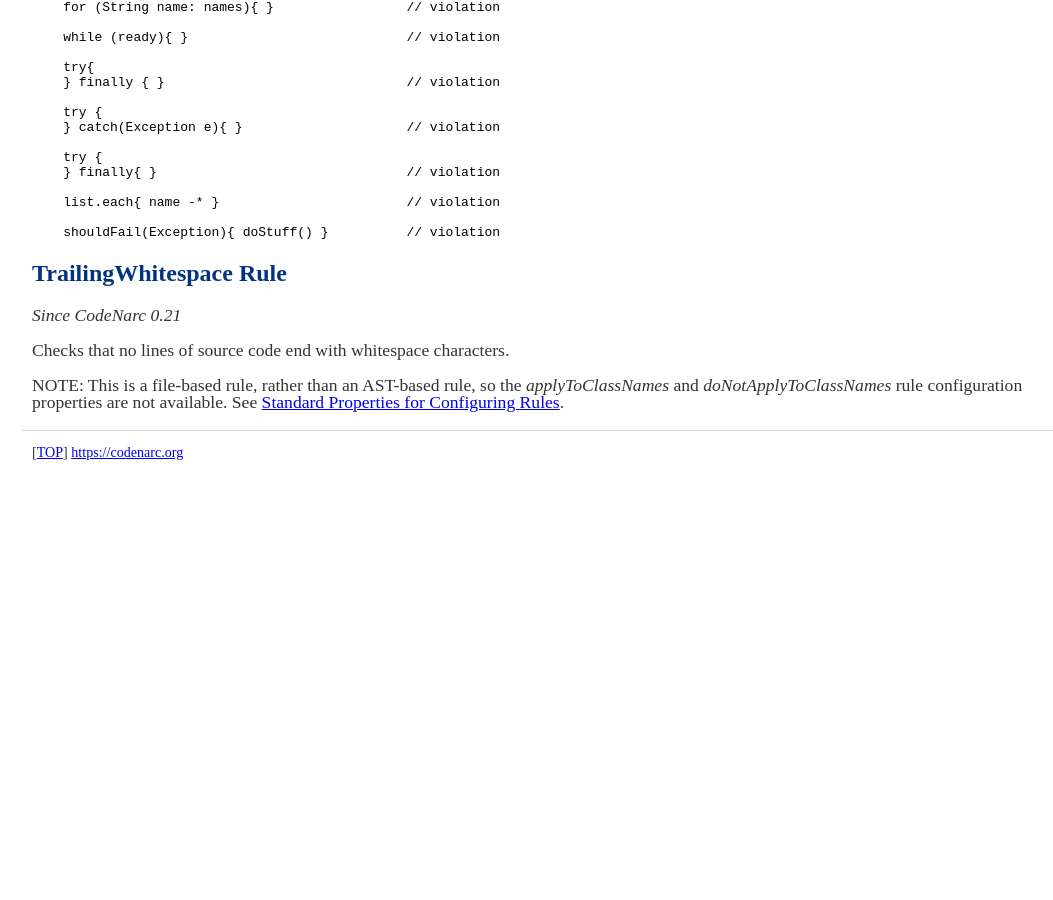
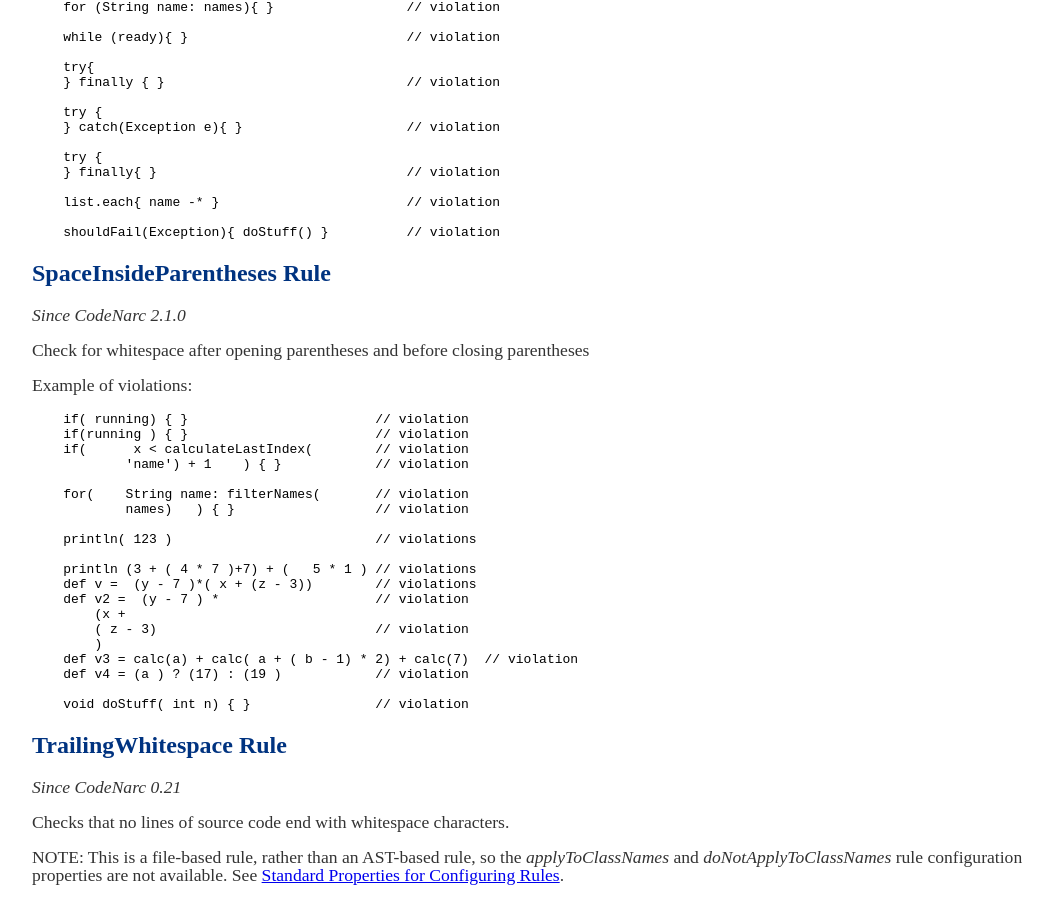
Before and after one commit to CodeNarc/CodeNarc, a Jekyll site: the page built from codenarc-rules-formatting.md, in a window 1280 px wide and 900 px high, scrolled down 14845 px. Shown: the whole window, without its empty margins (178-1231 px from the left). Built offline with Jekyll 4.4.1, drawn with Linux system fonts in a browser that asks for light colours; before the commit the page ends 15318 px from its top, so only the background shows below that.

Commit message:
#592 New SpaceInsideParentheses rule

````diff
--- a/codenarc-rules-formatting.md
+++ b/codenarc-rules-formatting.md
@@ -967,6 +967,37 @@ Examples of violations:
 ```
 
 
+## SpaceInsideParentheses Rule
+
+*Since CodeNarc 2.1.0*
+
+Check for whitespace after opening parentheses and before closing parentheses
+
+Example of violations:
+
+```
+    if( running) { }                        // violation
+    if(running ) { }                        // violation
+    if(      x < calculateLastIndex(        // violation
+            'name') + 1    ) { }            // violation
+
+    for(    String name: filterNames(       // violation
+            names)   ) { }                  // violation
+
+    println( 123 )                          // violations
+
+    println (3 + ( 4 * 7 )+7) + (   5 * 1 ) // violations
+    def v =  (y - 7 )*( x + (z - 3))        // violations
+    def v2 =  (y - 7 ) *                    // violation
+        (x +
+        ( z - 3)                            // violation
+        )
+    def v3 = calc(a) + calc( a + ( b - 1) * 2) + calc(7)  // violation
+    def v4 = (a ) ? (17) : (19 )            // violation
+
+    void doStuff( int n) { }                // violation
+```
+
 ## TrailingWhitespace Rule
 
 *Since CodeNarc 0.21*
````
